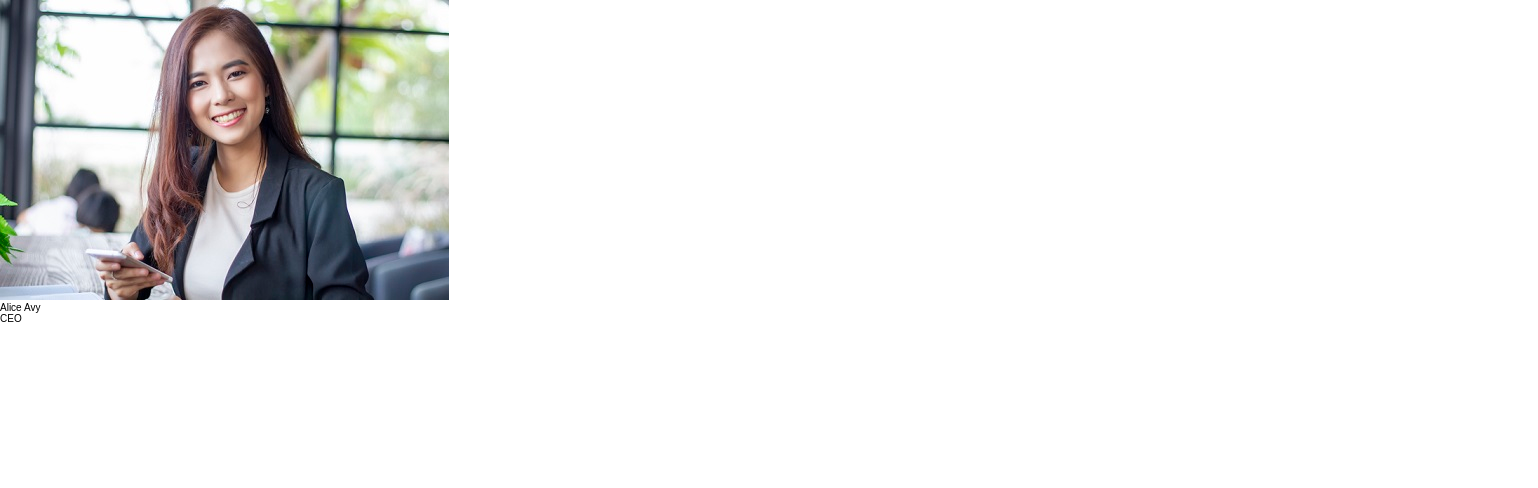
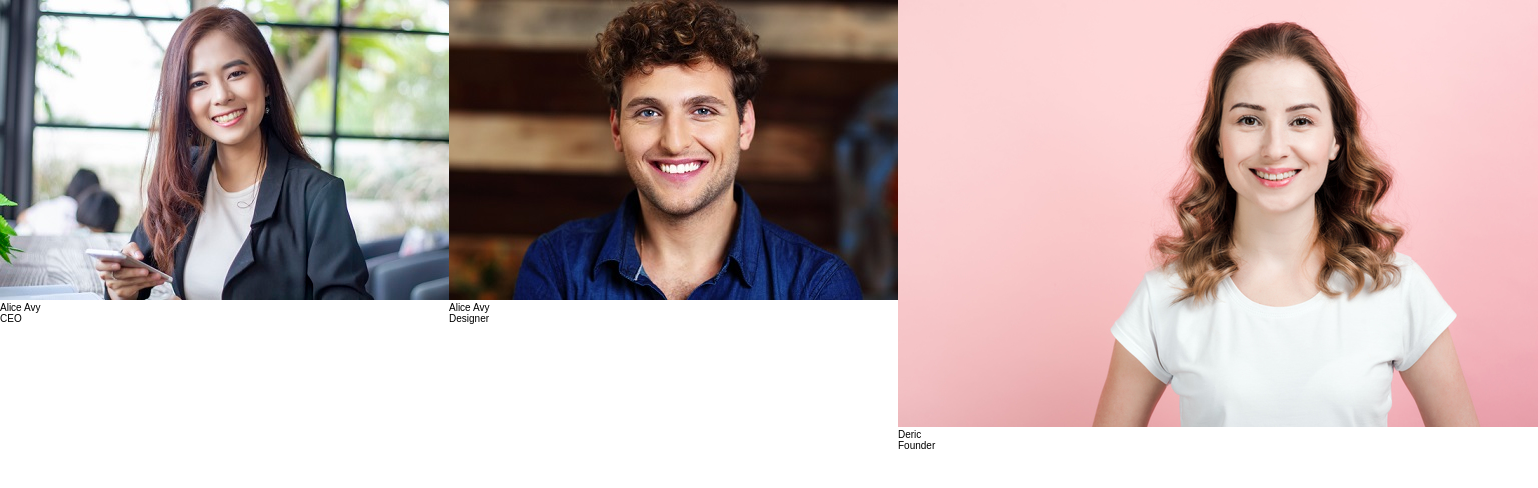
Before and after one commit to Ilesanmi-Erioluwa-Victor/grid-flexbox-tutorial, a plain HTML site: page index.html in a window 1280 px wide. Shown: the whole page, 1538 px wide, since content can reach past the window. Drawn offline with Linux system fonts and the light colour scheme.

Commit message:
Working on ProfileCard

```diff
--- a/index.css
+++ b/index.css
@@ -11,3 +11,9 @@
 body {
     font-family: Arial, Helvetica, sans-serif;
 }
+
+.profile-cards {
+    display: flex;
+    justify-content: space-evenly;
+
+}
--- a/index.html
+++ b/index.html
@@ -21,6 +21,33 @@
           <p class="profile-cards__card--info--role">CEO</p>
         </div>
       </section>
+
+       <section class="profile-cards__card">
+        <img
+          src="images/8.2.jpg"
+          alt="present"
+          class="profile-cards__card--img"
+        />
+
+        <div class="profile-cards__card--info">
+          <p class="profile-cards__card--info--name">Alice Avy</p>
+          <p class="profile-cards__card--info--role">Designer</p>
+        </div>
+      </section>
+
+
+       <section class="profile-cards__card">
+        <img
+          src="images/8.3.jpg"
+          alt="present"
+          class="profile-cards__card--img"
+        />
+
+        <div class="profile-cards__card--info">
+          <p class="profile-cards__card--info--name">Deric</p>
+          <p class="profile-cards__card--info--role">Founder</p>
+        </div>
+      </section>
     </main>
   </body>
 </html>
```
